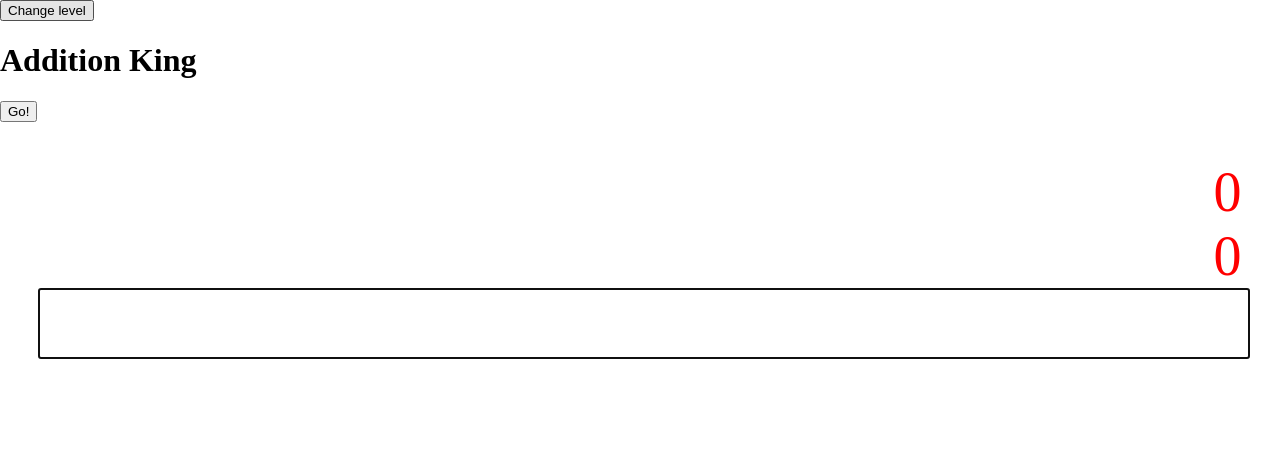
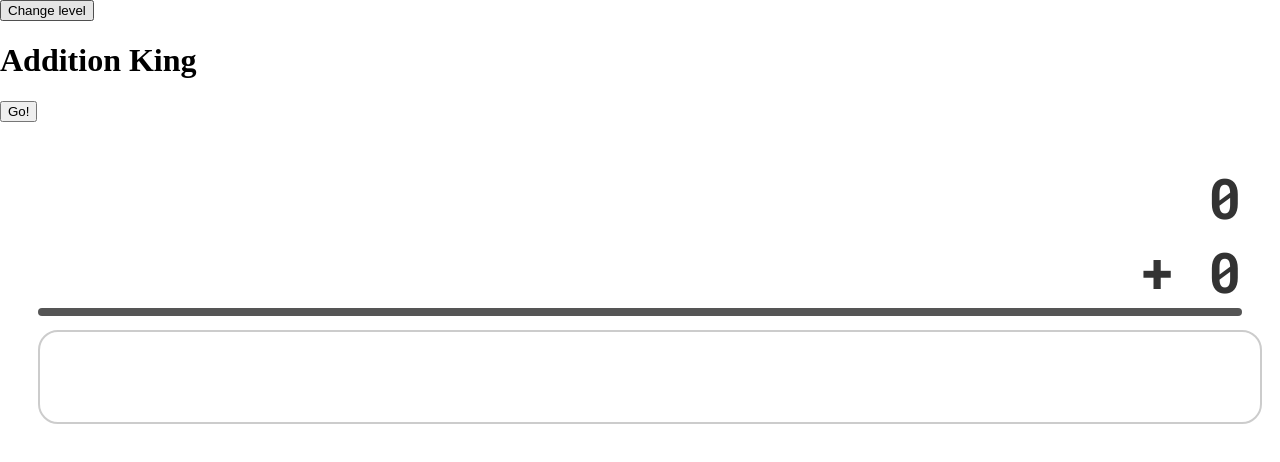
Before and after one commit to andrewsunglaekim/addition-king-client, a Vue app: page /1 in a window 1280 px wide. Shown: the top 462 px of the page. Built offline with nearby package versions, Linux system fonts and the light colour scheme; no server answers.

Commit message:
adds styles

```diff
--- a/public/index.html
+++ b/public/index.html
@@ -4,7 +4,7 @@
     <meta charset="utf-8">
     <meta http-equiv="X-UA-Compatible" content="IE=edge">
     <meta name="viewport" content="width=device-width,initial-scale=1.0">
-    <link rel="icon" href="<%= BASE_URL %>favicon.ico">
+    <link href="https://fonts.googleapis.com/css?family=Roboto+Mono:700" rel="stylesheet">
     <title>addition-king</title>
   </head>
   <body>
--- a/src/components/Leaderboard.vue
+++ b/src/components/Leaderboard.vue
@@ -1,6 +1,6 @@
 <template>
   <div class="leaderboard">
-    <header class="leaderboard__header"></header>
+    <header class="leaderboard__header">Level {{ answerRange }} - Leaderboard</header>
     <table class="leaderboard__table">
       <tr class="leaderboard__table-header">
         <th>Name</th>
@@ -28,6 +28,10 @@
         type: Array,
         required: true,
       },
+      answerRange: {
+        type: Number,
+        required: true,
+      },
     },
   };
 </script>
@@ -36,6 +40,10 @@
   .leaderboard {
     width: 100%;
     padding: 2rem;
+
+    &__header {
+      text-align: center;
+    }
 
     &__table {
       width: 100%;
@@ -46,8 +54,11 @@
 
       & > th, td {
         flex: 1;
-        text-align: center;
       }
+    }
+
+    &__score-name {
+      text-align: right;
     }
   }
 </style>
--- a/src/components/Main.vue
+++ b/src/components/Main.vue
@@ -25,7 +25,8 @@
       <Leaderboard
         v-if="leaderBoardScores"
         class="main__leaderboard"
-        :scores="leaderBoardScores"/>
+        :scores="leaderBoardScores"
+        :answerRange="answerRange"/>
     </section>
 
   </main>
@@ -143,6 +144,8 @@
 <style lang="scss">
   body {
     margin: 0;
+    overflow-x: hidden;
+    overflow-y: hidden;
   }
 
   .main {
--- a/src/components/Quiz.vue
+++ b/src/components/Quiz.vue
@@ -8,8 +8,9 @@
     <div
       class="quiz__num2"
       :class="transitionClassSecond"
-      :style="{ color: fontColor, transition: transProp }">{{ int2 }}
+      :style="{ color: fontColor, transition: transProp }">+ {{ int2 }}
     </div>
+    <div class="quiz__equality-line"></div>
     <input
       type="text"
       class="quiz__input"
@@ -29,7 +30,7 @@
         int1: 0,
         int2: 0,
         userAnswer: '',
-        fontColor: 'red',
+        fontColor: '#333',
         transitionClassFirst: '',
         transitionClassSecond: '',
         transProp: 'transform 300ms linear',
@@ -90,7 +91,7 @@
           this.setRandomTransDirection();
           setTimeout(() => {
             this.generateRandomNumbers();
-            this.fontColor = 'black';
+            this.fontColor = '#555';
             this.transProp = 'transform 300ms linear';
             this.transitionClassFirst = 'transition--neutral';
             this.transitionClassSecond = 'transition--neutral';
@@ -121,6 +122,7 @@
     text-align: right;
 
     &__num1, &__num2 {
+      font-family: 'Roboto Mono', monospace;
 
       &.transition--up {
         transform: translateY(-100vh);
@@ -139,7 +141,20 @@
       }
     }
 
+    &__equality-line {
+      border-radius: 8px;
+      height: 1vh;
+      background: #555;
+      width: 100%;
+    }
+
     &__input {
+      font-family: 'Roboto Mono', monospace;
+      outline: none;
+      border: 2px solid #ccc;
+      border-radius: 20px;
+      margin-top: 14px;
+      padding: 8px 16px 8px 0;
       width: 100%;
       font-size: 7vh;
       text-align: right;
```
